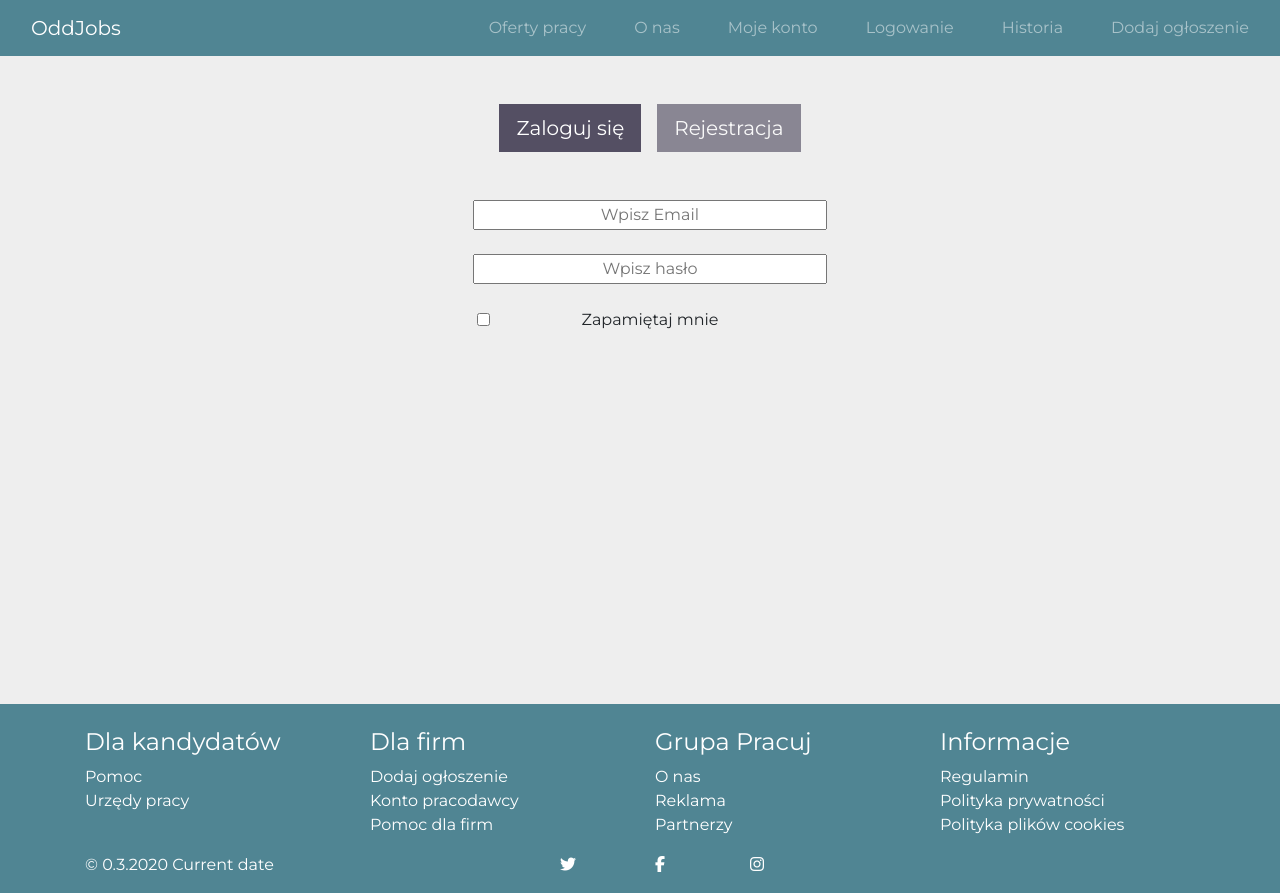
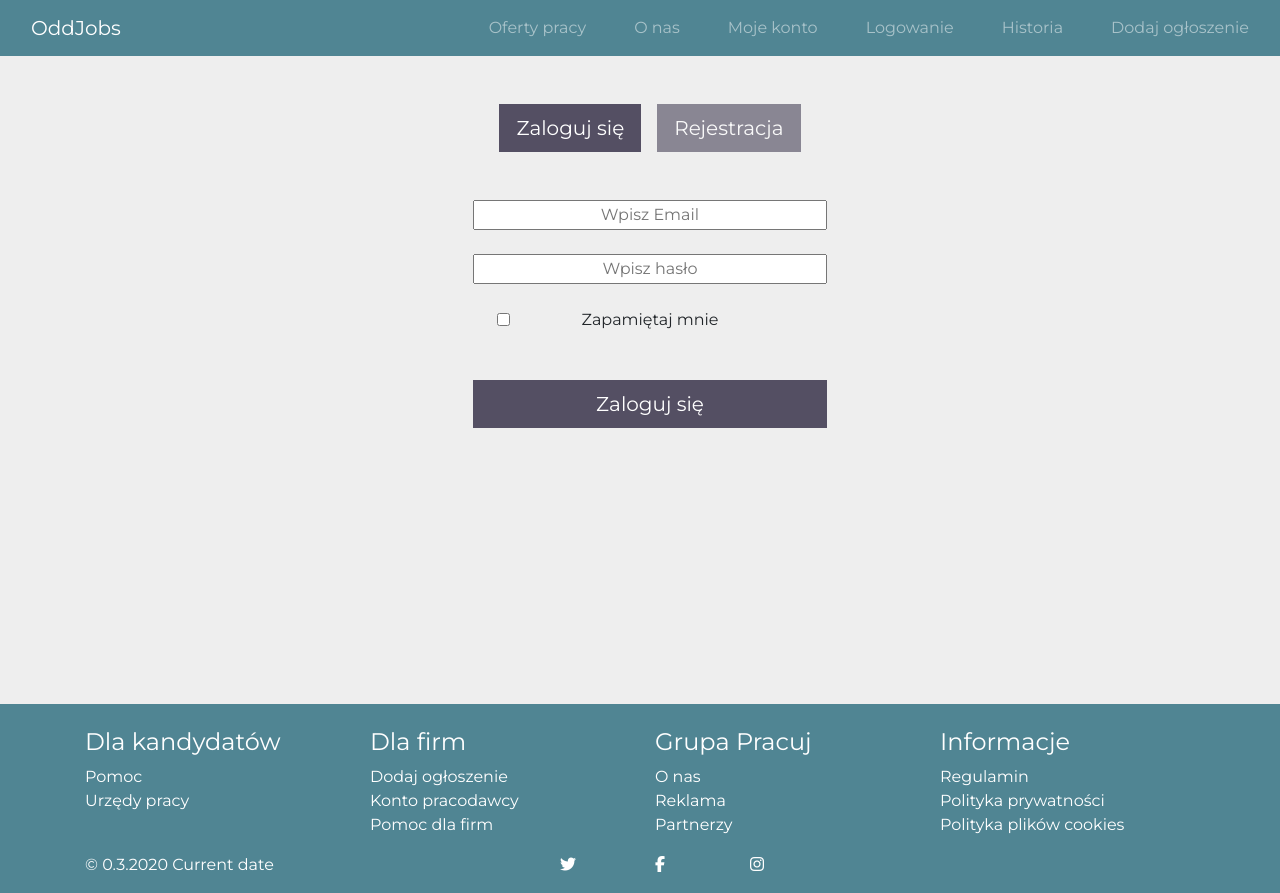
Before and after one commit to krzosa/OddJobsServiceFrontend, a React (Create React App) app: page /login in a window 1280 px wide. Built offline with nearby package versions, Linux system fonts and the light colour scheme.

Commit message:
Changes in Login view

```diff
--- a/src/views/login/Login.js
+++ b/src/views/login/Login.js
@@ -22,8 +22,12 @@ class Login extends Component{
                     </div>
 
                     <div className="form-group col-12 my-3 text-center mb-4">
-                        <input type="checkbox" className="form-check-input ml-1" id="przykladowyCheckbox"></input>
-                        <label className="form-check-label col-8 col-md-9 col-lg-4" for="przykladowyCheckbox">Zapamiętaj mnie</label>
+                        <input type="checkbox" className="form-check-input ml-4" id="przykladowyCheckbox"></input>
+                        <label className="form-check-label col-8 col-md-7 col-lg-4" for="przykladowyCheckbox">Zapamiętaj mnie</label>
+                    </div>
+
+                    <div className="col-12 text-center my-5" >
+                        <button className="btn btn-info btn-lg mx-2 col-8 col-md-7 col-lg-4" type="submit"> Zaloguj się </button>
                     </div>
 
                 </div>
```
